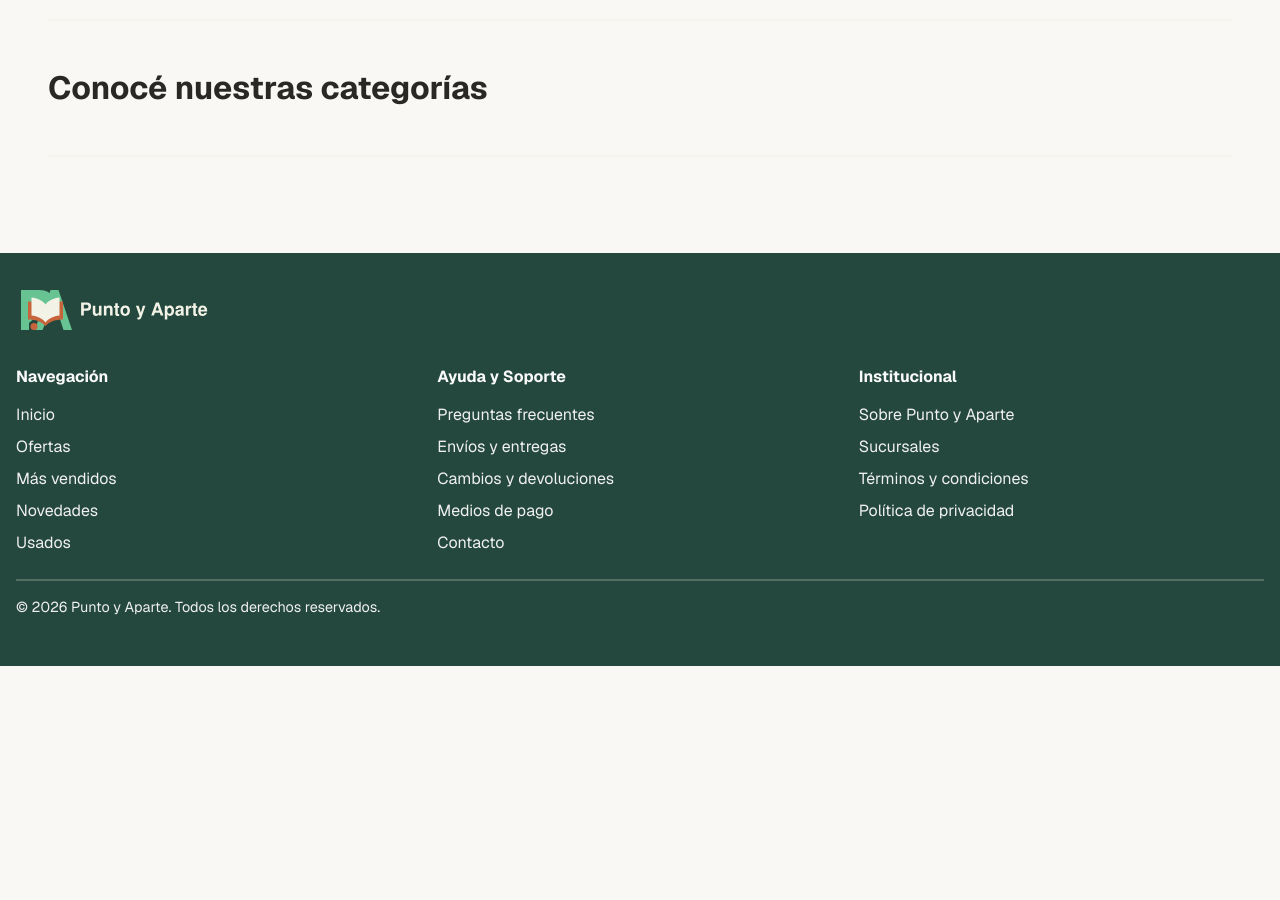
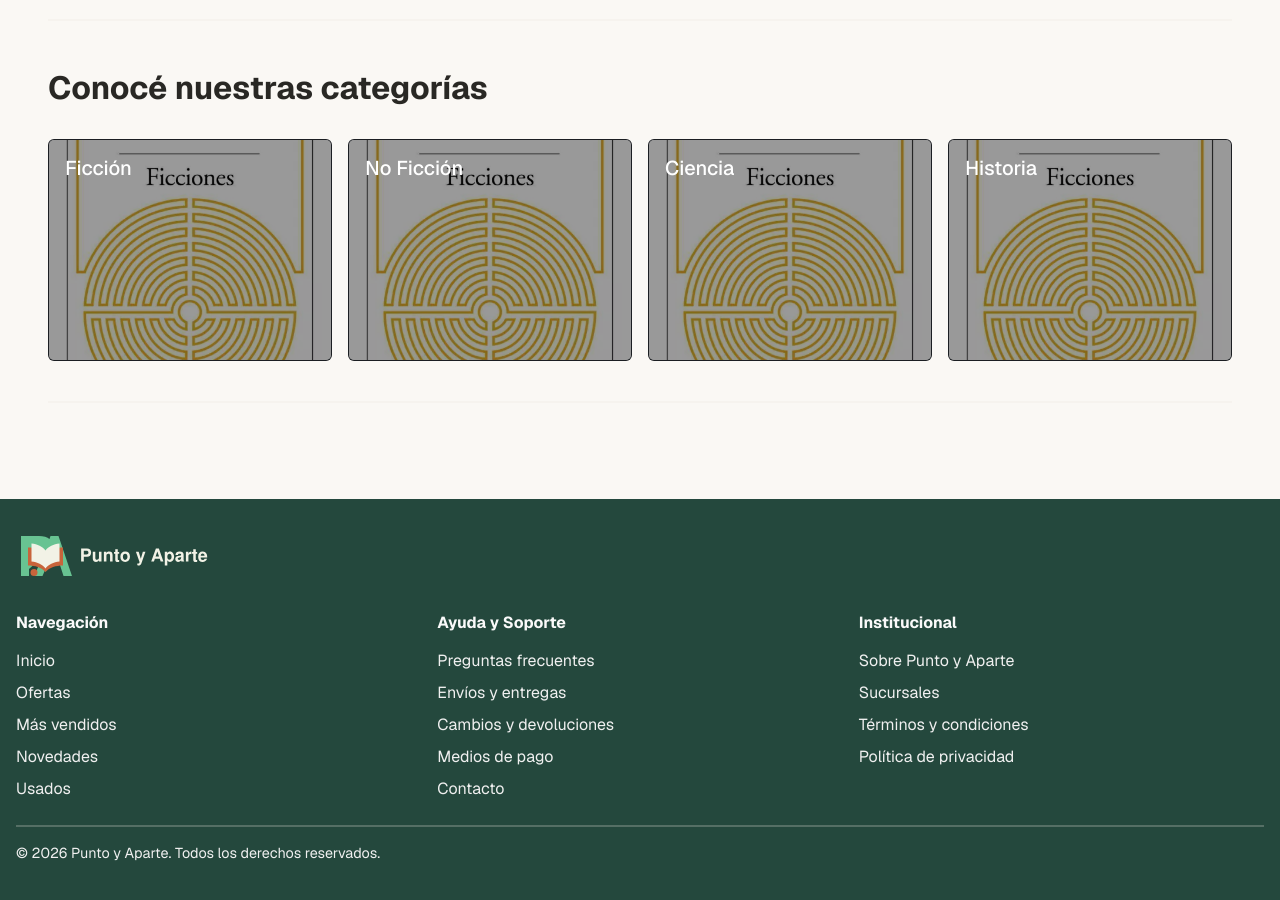
Before and after one commit to jorditan/TP1-CIU-grupo-1, a React (Vite) app: page / in a window 1280 px wide. Shown: the part 3060-3960 px from the top of the page. Before the commit the page ends 3726 px from the top, so only its background shows below. Built offline with nearby package versions, Linux system fonts and the light colour scheme.

Commit message:
feat: :construction_worker: adding category section in home

```diff
--- /dev/null
+++ b/src/components/CategoryCard/CategoryCard.jsx
@@ -0,0 +1,20 @@
+import Card from 'react-bootstrap/Card';
+import styles from './CategoryCard.module.css';
+
+
+function CategoryCard({ nombreCategoria, descripcionCategoria }) {
+  return (
+    <Card className="bg-dark text-white">
+      <Card.Img src="/img/ficciones.webp" style={{ height: "220px", objectFit: "cover" }}
+        alt={nombreCategoria} />
+      <Card.ImgOverlay className={styles.overlay}>
+        <Card.Title>{nombreCategoria}</Card.Title>
+        <Card.Text>
+          {descripcionCategoria}
+        </Card.Text>
+      </Card.ImgOverlay>
+    </Card>
+  );
+}
+
+export default CategoryCard;
--- /dev/null
+++ b/src/components/CategoryCard/CategoryCard.module.css
@@ -0,0 +1,8 @@
+.categoryCard {
+  border: 1px solid #ccc;
+  border-radius: 8px;
+}
+
+.overlay {
+  background-color: rgba(0, 0, 0, 0.4);
+}
--- a/src/pages/inicio/Inicio.jsx
+++ b/src/pages/inicio/Inicio.jsx
@@ -4,6 +4,7 @@ import ProductoCard from "../../components/ProductoCard/ProductoCard";
 import { productos } from "../../data/productos";
 import { esOferta } from "../../utils/productos";
 import { useCarrito } from "../../hooks/useCarrito";
+import CategoryCard from "../../components/CategoryCard/CategoryCard";
 
 function Inicio() {
   const { agregar } = useCarrito();
@@ -42,13 +43,19 @@ function Inicio() {
 
         <article className={style.rowContainer}>
           <h2 className={style.sectionTitle}>Conocé nuestras categorías</h2>
+          <div className={style.categoriasContainer}>
+            <CategoryCard nombreCategoria="Ficción" />
+            <CategoryCard nombreCategoria="No Ficción" />
+            <CategoryCard nombreCategoria="Ciencia" />
+            <CategoryCard nombreCategoria="Historia" />
+          </div>
           <hr></hr>
         </article>
 
         <article className={style.rowContainer}>
 
         </article>
-      </section>
+      </section >
     </>
   );
 }
--- a/src/pages/inicio/inicio.module.css
+++ b/src/pages/inicio/inicio.module.css
@@ -45,3 +45,9 @@ hr {
     font-size: 1.25rem;
   }
 }
+
+.categoriasContainer {
+  display: grid;
+  grid-template-columns: repeat(auto-fit, minmax(200px, 1fr));
+  gap: 16px;
+}
```
Also changed, not shown: src/data/categoriasProductos.js (added, +60 -0 lines).
